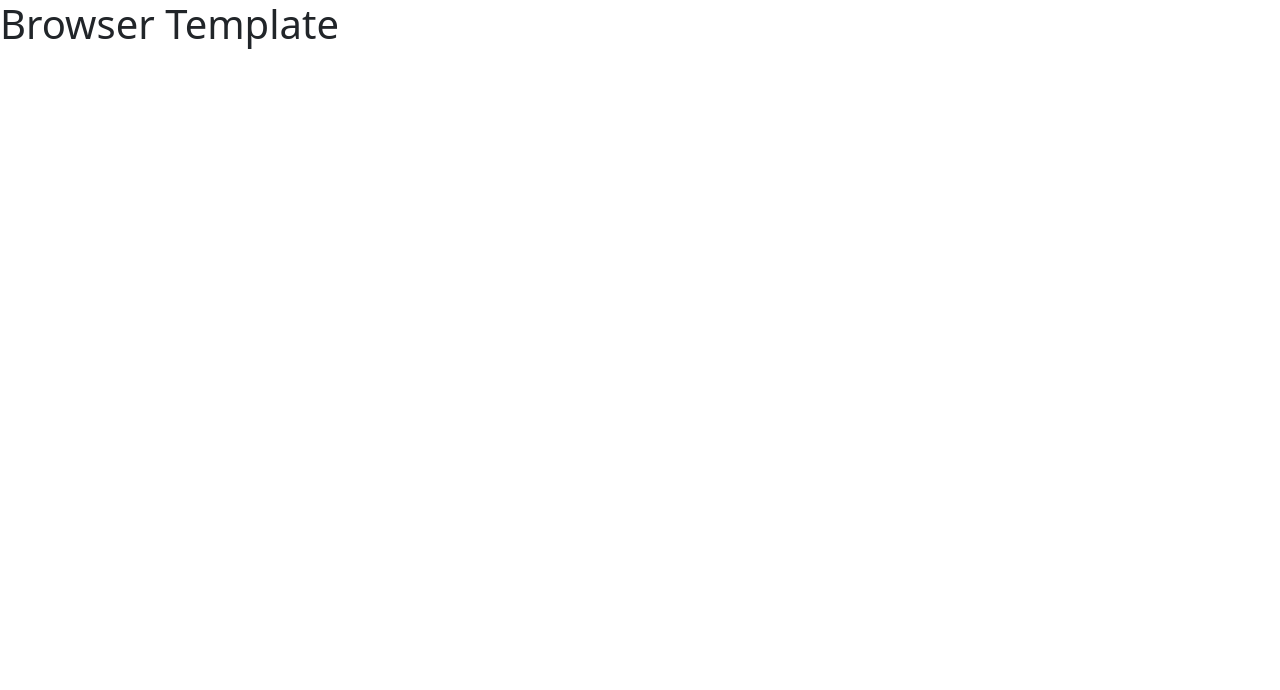
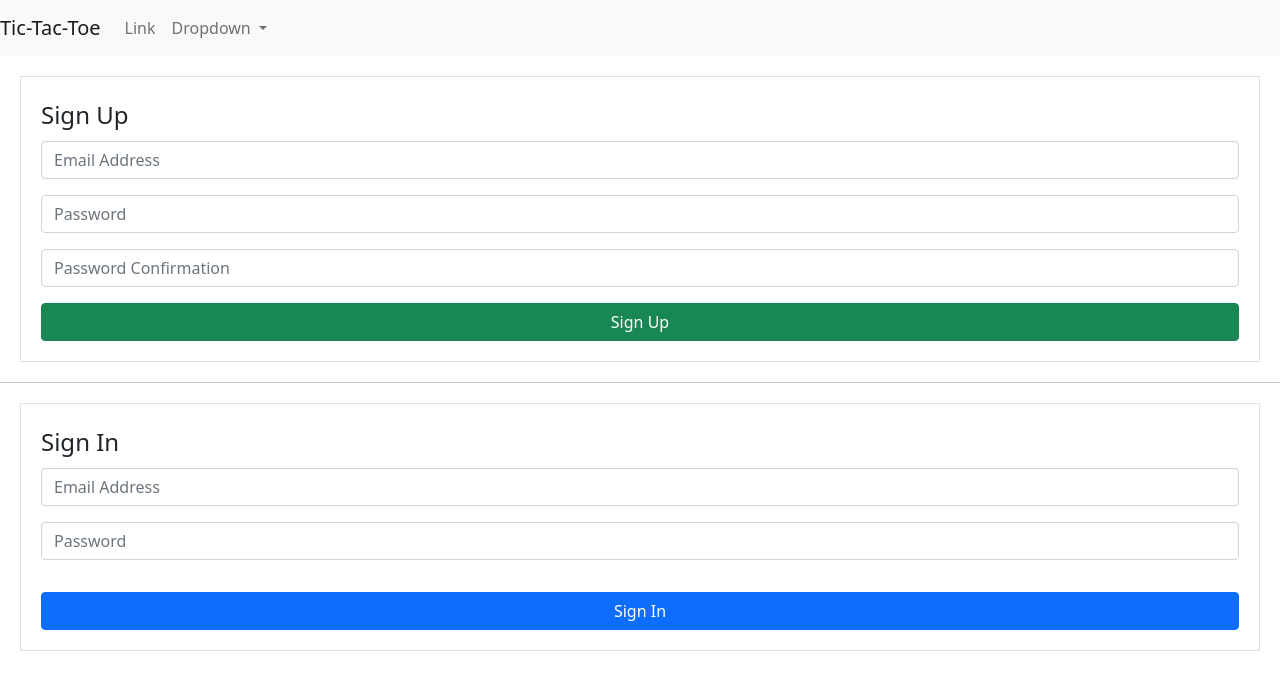
Before and after one commit to AWard59/Boats-n-0s, a website built with webpack: page index.html in a window 1280 px wide. Built offline with nearby package versions, Linux system fonts and the light colour scheme.

Commit message:
Base homepage - No Functionality

```diff
--- a/app/styles/index.scss
+++ b/app/styles/index.scss
@@ -1 +1,13 @@
 @import '~bootstrap/scss/bootstrap';
+
+.border {
+  border: 5px solid black;
+  margin: 20px;
+  padding: 20px;
+}
+
+form {
+  display: grid;
+  margin-left: 20px;
+  margin-right: 20px;
+}
--- a/index.html
+++ b/index.html
@@ -1,7 +1,7 @@
 <!DOCTYPE html>
 <html>
     <head>
-      <title>Example</title>
+      <title>Ash's Tic-Tac-Toe</title>
       <meta name="viewport" content="width=device-width, initial-scale=1">
 
       <!-- Do not add `link` tags-->
@@ -12,6 +12,63 @@
       <script src="public/application.js" type="text/javascript" charset="utf-8" defer></script>
     </head>
     <body>
-      <h1>Browser Template</h1>
+      <nav class="navbar navbar-expand-lg navbar-light bg-light">
+        <a class="navbar-brand" href="#">Tic-Tac-Toe</a>
+        <button class="navbar-toggler" type="button" data-toggle="collapse" data-target="#navbarSupportedContent" aria-controls="navbarSupportedContent" aria-expanded="false" aria-label="Toggle navigation">
+          <span class="navbar-toggler-icon"></span>
+        </button>
+
+        <div class="collapse navbar-collapse" id="navbarSupportedContent">
+          <ul class="navbar-nav mr-auto">
+            <li class="nav-item">
+              <a class="nav-link" href="#">Link</a>
+            </li>
+            <li class="nav-item dropdown">
+              <a class="nav-link dropdown-toggle" href="#" id="navbarDropdown" role="button" data-toggle="dropdown" aria-haspopup="true" aria-expanded="false">
+                Dropdown
+              </a>
+              <div class="dropdown-menu" aria-labelledby="navbarDropdown">
+                <a class="dropdown-item" href="#">Action</a>
+                <a class="dropdown-item" href="#">Another action</a>
+                <div class="dropdown-divider"></div>
+                <a class="dropdown-item" href="#">Something else here</a>
+              </div>
+            </li>
+          </ul>
+          </form>
+        </div>
+      </nav>
+
+      <section>
+        <form id="sign-up" class="border">
+          <legend>Sign Up</legend>
+          <div class="mb-3">
+            <input type="email" class="form-control" name ="credentials[email]" placeholder="Email Address" required>
+          </div>
+          <div class="mb-3">
+            <input type="password" class="form-control" name="credentials[password]" placeholder="Password" required>
+          </div>
+          <div class="mb-3">
+            <input type="password" class="form-control" name="credentials[password_confirmation]" placeholder="Password Confirmation" required>
+          </div>
+          <button type="submit" class="btn btn-success">Sign Up</button>
+        </form>
+
+        <hr>
+
+        <form id="sign-in" class="border">
+          <legend>Sign In</legend>
+          <div class="mb-3">
+            <input type="email" class="form-control" name ="credentials[email]" placeholder="Email Address" required>
+          </div>
+          <div class="mb-3">
+            <input type="password" class="form-control" name="credentials[password]" placeholder="Password" required>
+          </div>
+          <div class="mb-3">
+          </div>
+          <button type="submit" class="btn btn-primary">Sign In</button>
+        </form>
+
+      </section>
     </body>
 </html>
```
